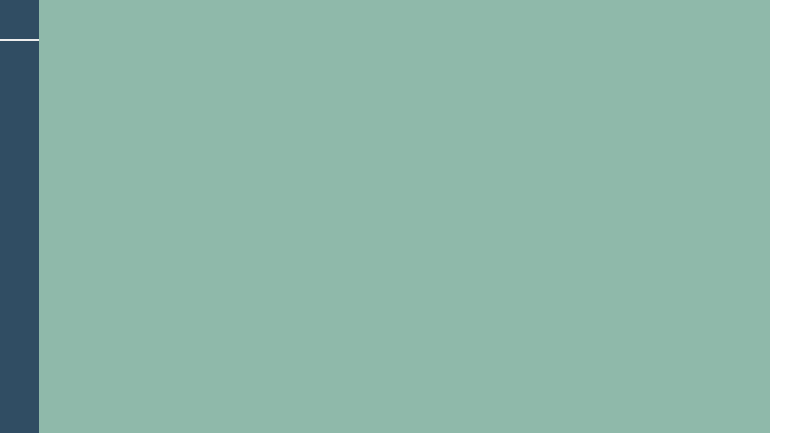
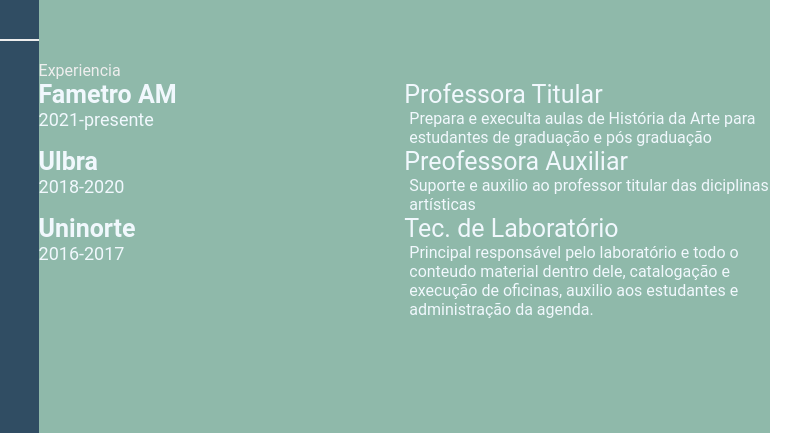
Before and after one commit to emiaocubo/devweekgit.github.io, a plain HTML site: page index.html in a window 1280 px wide. Shown: the part 275-708 px from the top of the page, 382-1183 px from the left. Drawn offline with Linux system fonts and the light colour scheme.

Commit message:
feature: add index.html (#3)

```diff
--- a/index.html
+++ b/index.html
@@ -44,10 +44,46 @@
                             Olá, eu sou a Magnólia.<br>
                             <br> Sou formada em Artes Visuais pela Universidade Federal do Amazonas (UFAM) e mestre em Historia da Arte pela Universidade Federal de Santa Catarina (UFSC), especialista em Arte Decolonial pela Universidade Federal da Bahia e em Ceramica do baixo Tapajós pela Universidade Federal do Oeste do Pará (UFOPA)
                             <br>
-                            <br> Sou habilitada em pintura a óleo, pintura acrílica, ceramica, desenho livre, anatomia artistica, escultura em gesso e polymer clay.
+                            <br> Sou habilitada em pintura a óleo, pintura acrílica, ceramica, desenho livre, anatomia artistica, escultura em gesso e em polymer clay.
                         </p>
                     </section>
-                </section>
-                </div>
+                  </div>
+                    <section class="experience gap">
+                        <div class="right-title">Experiencia</div>
+                        <div class="experience-contents">
+                            <div class="exp-left">
+                                <p class="exp-company-name">Fametro AM</p>
+                                <p class="exp-time-period">2021-presente</p>
+                            </div>
+                            <div class="exp-right">
+                                <p class="exp-position">Professora Titular</p>
+                                <p class="exp-desc">
+                                    Prepara e execulta aulas de História da Arte para estudantes de graduação e pós graduação
+                                </p>
+                            </div>
+                            <div class="exp-left">
+                                <p class="exp-company-name">Ulbra</p>
+                                <p class="exp-time-period">2018-2020</p>
+                            </div>
+                            <div class="exp-right">
+                                <p class="exp-position">Preofessora Auxiliar</p>
+                                <p class="exp-desc">
+                                    Suporte e auxilio ao professor titular das diciplinas artísticas
+                                </p>
+                            </div>
+                            <div class="exp-left">
+                                <p class="exp-company-name">Uninorte</p>
+                                <p class="exp-time-period">2016-2017</p>
+                            </div>
+                            <div class="exp-right">
+                                <p class="exp-position">Tec. de Laboratório</p>
+                                <p class="exp-desc">
+                                    Principal responsável pelo laboratório e todo o conteudo material dentro dele, catalogação e execução de oficinas, auxilio aos estudantes e administração da agenda.
+                                </p>
+                            </div>
+                        </div>
+                    </section>
+                </sction>
+
     </main>
 </body>
--- a/style.css
+++ b/style.css
@@ -101,3 +101,38 @@
     font-size: 18px;
     color: #eeeeee;
 }
+
+.experience-contents,
+.education-contents,
+.awards-contents {
+    display: grid;
+    grid-template-columns: repeat(2, 1fr);
+    padding-bottom: 2rem;
+    color: #F1F8FD;
+}
+
+.exp-company-name,
+.education-school-name,
+.awards-company-name {
+    font-size: 25px;
+    font-weight: bold;
+}
+
+.exp-time-period,
+.educationp-time-period,
+.awards-time-period {
+    font-size: 18px;
+}
+
+.exp-position,
+.education-subject,
+.awards-name {
+    font-size: 25px;
+}
+
+.exp-desc,
+.education-desc,
+.awards-desc {
+    font-size: 16px;
+    padding-left: 5px;
+}
```
